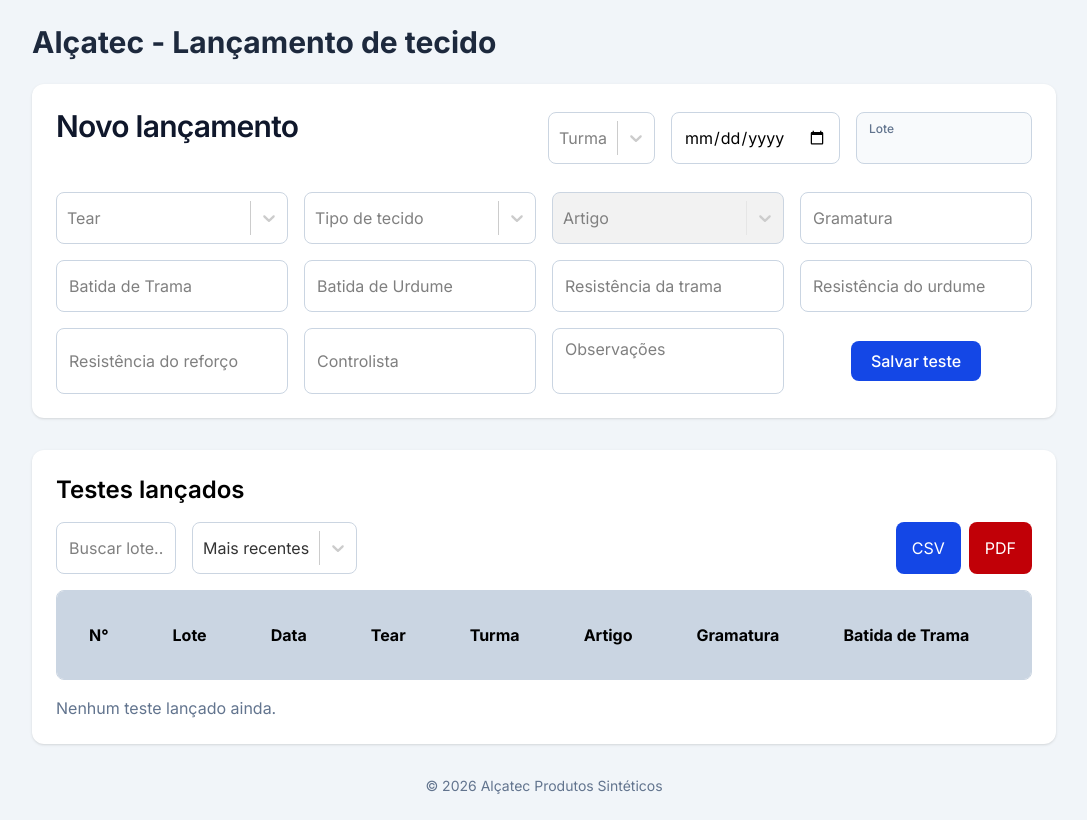
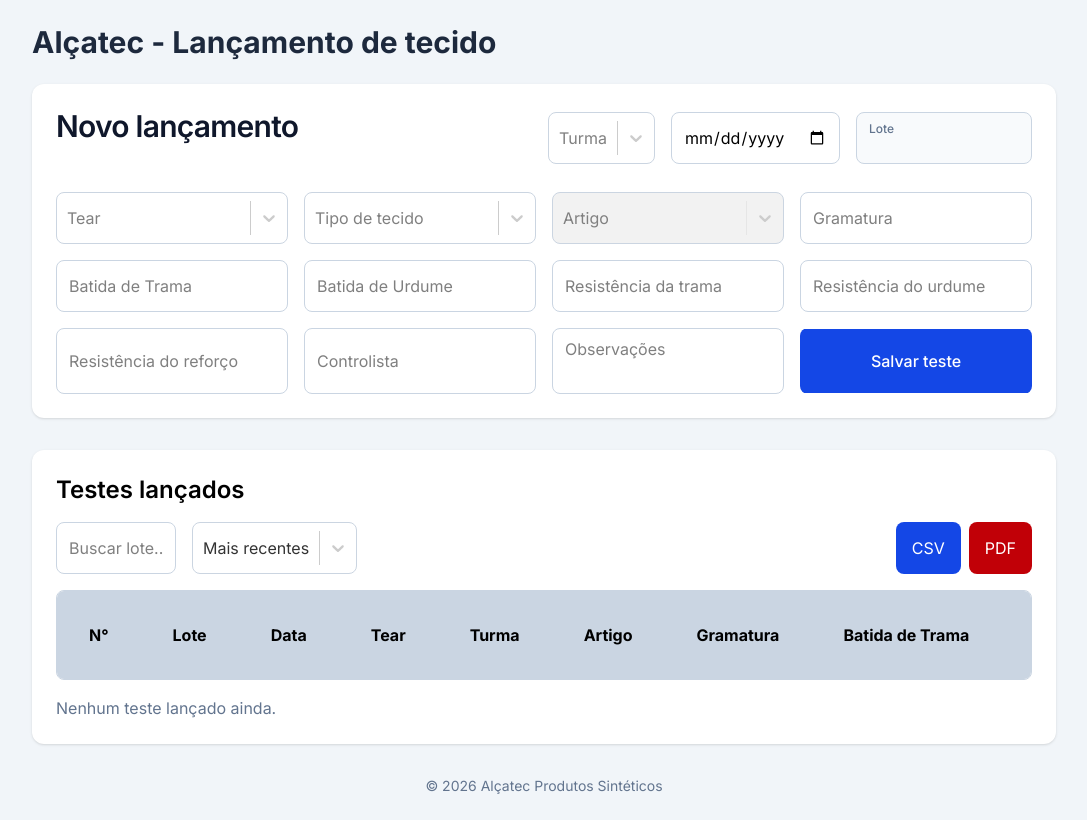
Before and after one commit to davifreitascript/sistema-qualidade, a React (Vite) app: page / in a window 1280 px wide. Shown: the whole page, without its empty margins (96-1183 px from the left). Built offline with nearby package versions, Linux system fonts and the light colour scheme.

Commit message:
Selects permitindo digitação de texto corrigidos.

```diff
--- a/src/components/FormularioTeste.tsx
+++ b/src/components/FormularioTeste.tsx
@@ -81,6 +81,7 @@
           <Select
             options={opcoesTurma}
             styles={selectStyles}
+            isSearchable={false}
             placeholder="Turma"
             value={opcoesTurma.find((opcao) => opcao.value === form.turma) || null}
             onChange={(opcao) =>
@@ -127,6 +128,7 @@
         <Select
           options={opcoesTear}
           styles={selectStyles}
+          isSearchable={false}
           placeholder="Tear"
           value={opcoesTear.find((opcao) => opcao.value === form.tear) || null}
           onChange={(opcao) =>
@@ -140,6 +142,7 @@
         <Select
           options={opcoesTipoTecido}
           styles={selectStyles}
+          isSearchable={false}
           placeholder="Tipo de tecido"
           value={
             opcoesTipoTecido.find((opcao) => opcao.value === form.tipoTecido) || null
@@ -156,6 +159,7 @@
         <Select
           options={opcoesArtigo}
           styles={selectStyles}
+          isSearchable={false}
           placeholder="Artigo"
           isDisabled={!form.tipoTecido}
           value={opcoesArtigo.find((opcao) => opcao.value === form.artigo) || null}
@@ -252,8 +256,8 @@
           value={form.observacoes}
           onChange={atualizarCampo} />
 
-        <div className="flex w-full justify-center items-center ">
-          <button className="rounded-lg bg-blue-700 px-5 py-2 font-medium text-white hover:bg-blue-800">
+        <div className="flex w-full justify-center items-center rounded-lg overflow-x-hidden">
+          <button className="bg-blue-700 min-h-16 min-w-60 font-medium text-white hover:bg-blue-800">
             {testeEditandoId ? "Salvar alterações" : "Salvar teste"}
           </button>
         </div>
--- a/src/components/TabelaTestes.tsx
+++ b/src/components/TabelaTestes.tsx
@@ -67,6 +67,7 @@
           <Select
             className=""
             styles={selectStyles}
+            isSearchable={false}
             menuPlacement="bottom"
             options={[
               { value: "recente", label: "Mais recentes" },
```
